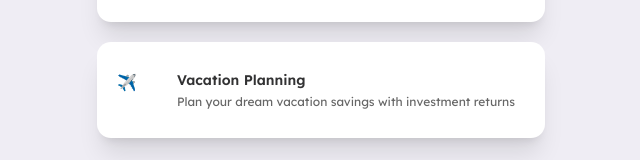
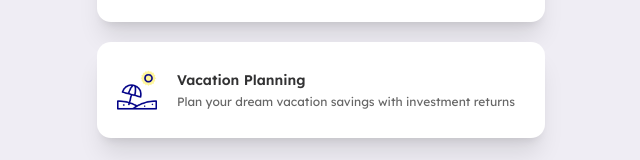
Before and after one commit to SerDunk/financial-calculators, a Next.js app: page / in a window 1280 px wide. Shown: the part 582-742 px from the top of the page, without its empty margins (319-959 px from the left). Built offline with nearby package versions, Linux system fonts and the light colour scheme.

Commit message:
Added Footer as component

```diff
--- a/src/app/layout.js
+++ b/src/app/layout.js
@@ -1,5 +1,6 @@
 import "./globals.css";
 import { lexend } from "../../public/fonts";
+import Footer from "@/components/Footer";
 
 export const viewport = {
   width: "device-width",
@@ -19,12 +20,8 @@ export default function RootLayout({ children }) {
   return (
     <html lang="en" className={lexend.variable}>
       <body className="bg-[#EFEDF4] min-h-screen flex flex-col sm:items-center justify-center">
-        <main className=" py-3 flex-grow px-6 max-w-xl">{children}</main>
-        <footer className="bg-gradient-to-r from-[#583FCA] to-[#2D14A0] text-white py-2 mt-4 sm:py-4">
-          <div className="px-4 text-center">
-            <p>© {new Date().getFullYear()} GoalSeek. All rights reserved.</p>
-          </div>
-        </footer>
+        <main className=" py-3 px-6 max-w-xl ">{children}</main>
+        <Footer />
       </body>
     </html>
   );
--- /dev/null
+++ b/src/components/Footer.js
@@ -0,0 +1,9 @@
+export default function Footer() {
+  return (
+    <footer className="bg-gradient-to-r from-[#583FCA] to-[#2D14A0] text-white py-2 mt-4 sm:py-4">
+      <div className="px-4 text-center">
+        <p>© {new Date().getFullYear()} GoalSeek. All rights reserved.</p>
+      </div>
+    </footer>
+  );
+}
--- a/src/constants/calculatorData.js
+++ b/src/constants/calculatorData.js
@@ -2,6 +2,7 @@ import Home from "../../public/house-cleaning.png";
 import HouseBOR from "../../public/house.png";
 import Car from "../../public/accept-car.png";
 import Invest from "../../public/benefit.png";
+import Vacation from "../../public/beach.png";
 import Image from "next/image";
 
 const FAQIcon = () => (
@@ -66,7 +67,7 @@ export const calculatorData = [
     id: 5,
     title: "Vacation Planning",
     description: "Plan your dream vacation savings with investment returns",
-    icon: "✈️",
+    icon: <Image src={Vacation} alt="Beach" />,
     link: "/calculators/vacation-planning",
   },
 ];
```
Also changed, not shown: public/beach.png (added).
